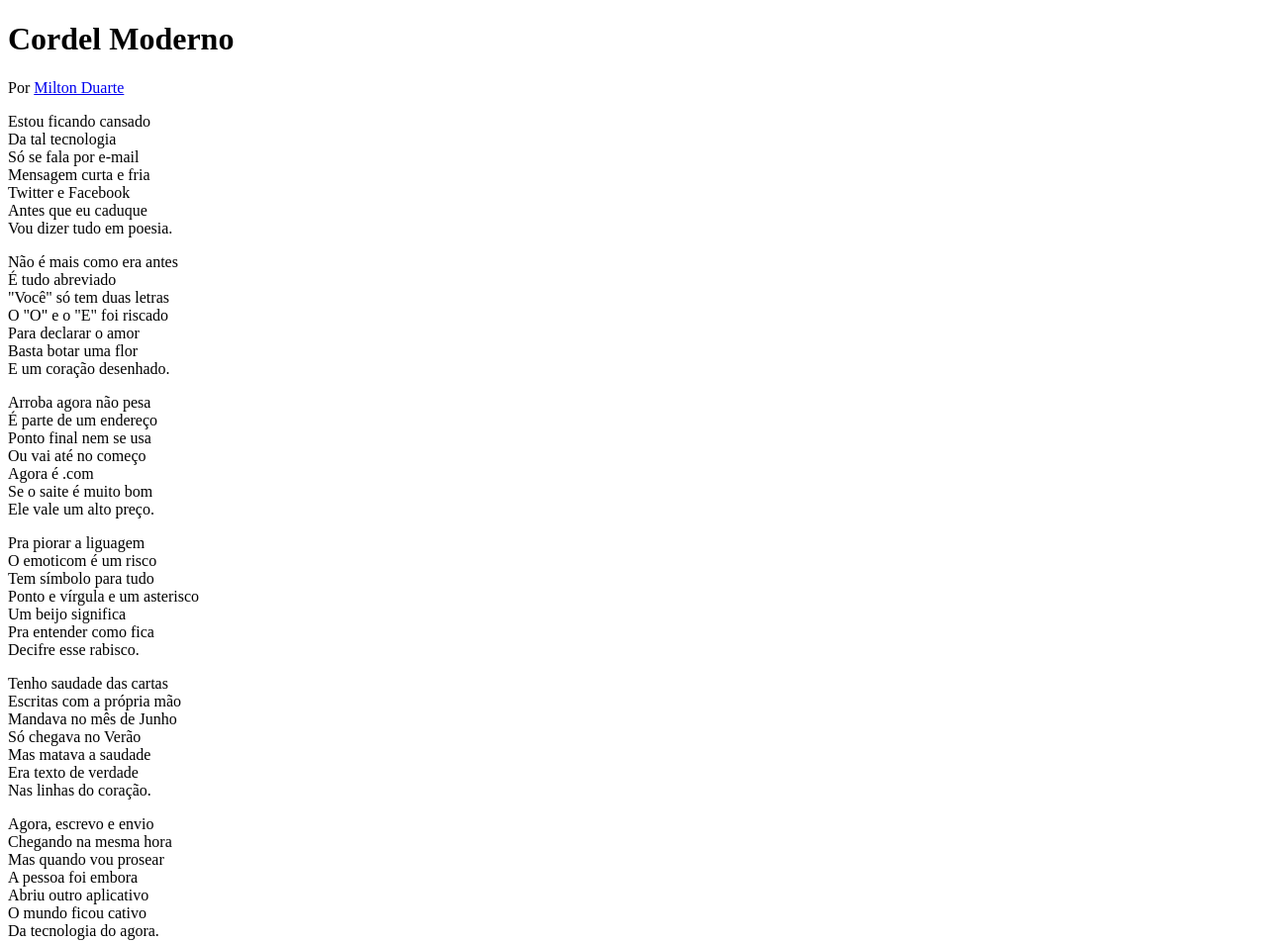
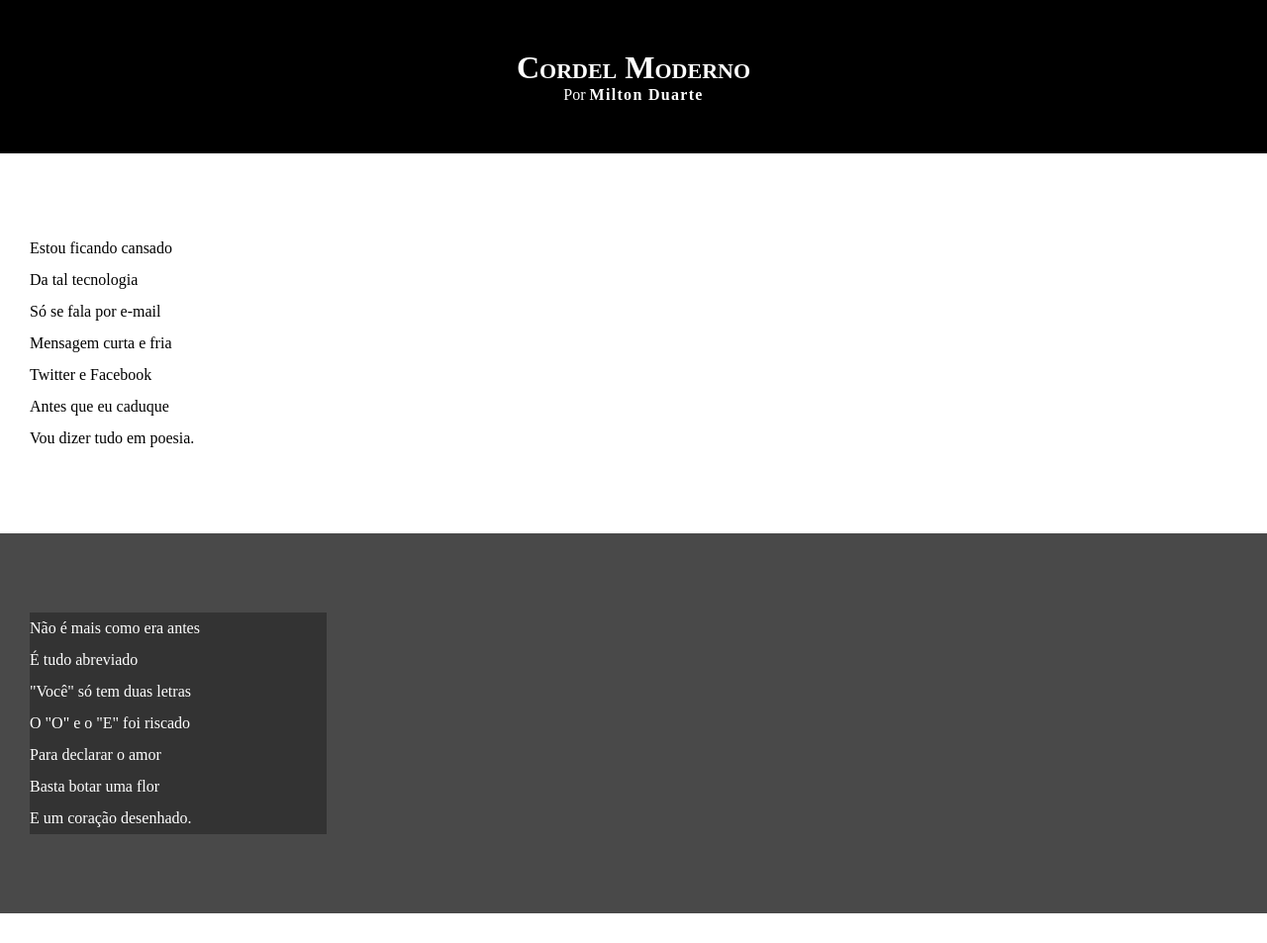
Before and after one commit to erico-adriano/html5-e-css3, a plain HTML site: page 1-desafios/d12/index.html in a window 1280 px wide. Shown: the top 953 px of the page at 99% size. Drawn offline with Linux system fonts and the light colour scheme.

Commit message:
atualizei CSS e blocos de textos

```diff
--- a/1-desafios/d12/estilo/style.css
+++ b/1-desafios/d12/estilo/style.css
@@ -1 +1,69 @@
 @charset "UTF-8";
+
+* {
+    margin: 0px;
+    padding: 0px;
+}
+
+html, body {
+    min-height: 100vh;
+    background-color: darkgray;
+}
+
+header {
+    background-color: black;
+    color: white;
+    text-align: center;
+}
+
+header > h1 {
+    padding-top: 50px;
+    /* text-transform: uppercase; */
+    font-variant: small-caps;
+}
+
+header > p {
+    padding-bottom: 50px;
+}
+
+header a, footer a {
+    color: white;
+    text-decoration: none;
+    font-weight: bold;
+    letter-spacing: 1.3px;
+}
+
+header a:hover, footer a:hover {
+    text-decoration: underline;
+}
+
+/* sections em geral */
+section {
+    padding-top: 10vh;
+    padding-bottom: 10vh;
+    padding-left: 30px;
+    line-height: 2em;
+}
+
+section.normal {
+    background-color: white;
+    color: black;
+}
+
+section.imagem {
+    background-color: rgb(73, 73, 73);
+    color: white;
+
+}
+
+section.imagem > p {
+    background-color: rgba(0, 0, 0, 0.303);
+    width: 300px;
+}
+
+footer {
+    background-color: black;
+    color: white;
+    text-align: center;
+    padding: 10px;
+}
--- a/1-desafios/d12/index.html
+++ b/1-desafios/d12/index.html
@@ -12,7 +12,7 @@
         <p>Por <a href="https://www.recantodasletras.com.br/poesias/3186743" target="_blank">Milton Duarte</a></p>
     </header>
 
-    <section>
+    <section class="normal">
         <p>
             Estou ficando cansado <br>
             Da tal tecnologia <br>
@@ -24,7 +24,7 @@
         </p>
     </section>
 
-    <section>
+    <section class="imagem">
         <p>
             Não é mais como era antes <br>
             É tudo abreviado <br>
@@ -36,7 +36,7 @@
         </p>
     </section>
 
-    <section>
+    <section class="normal">
         <p>
             Arroba agora não pesa <br>
             É parte de um endereço <br>
@@ -57,7 +57,7 @@
         </p>
     </section>
 
-    <section>
+    <section class="imagem">
         <p>
             Tenho saudade das cartas <br>
             Escritas com a própria mão <br>
@@ -69,7 +69,7 @@
         </p>
     </section>
 
-    <section>
+    <section class="normal">
         <p>
             Agora, escrevo e envio <br>
             Chegando na mesma hora <br>
```
